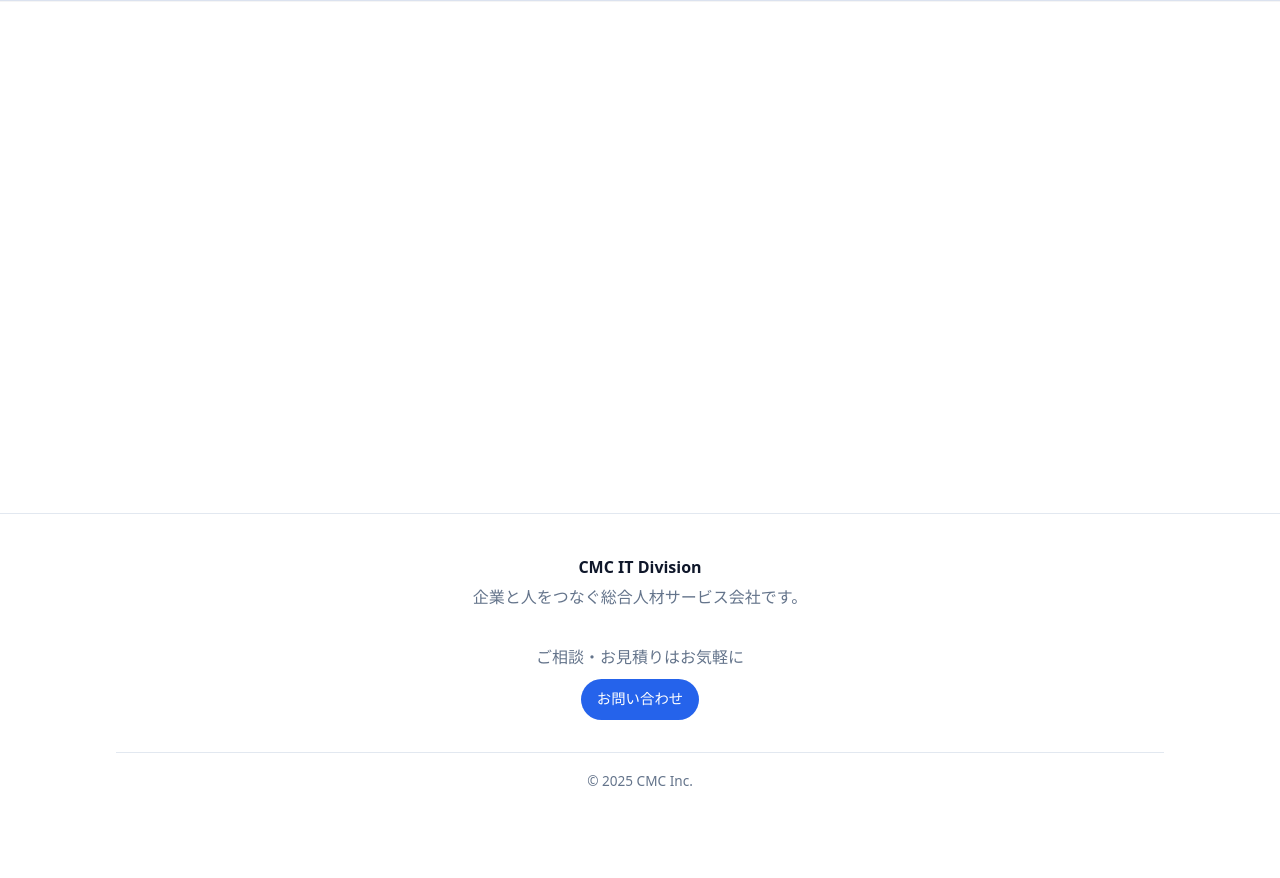
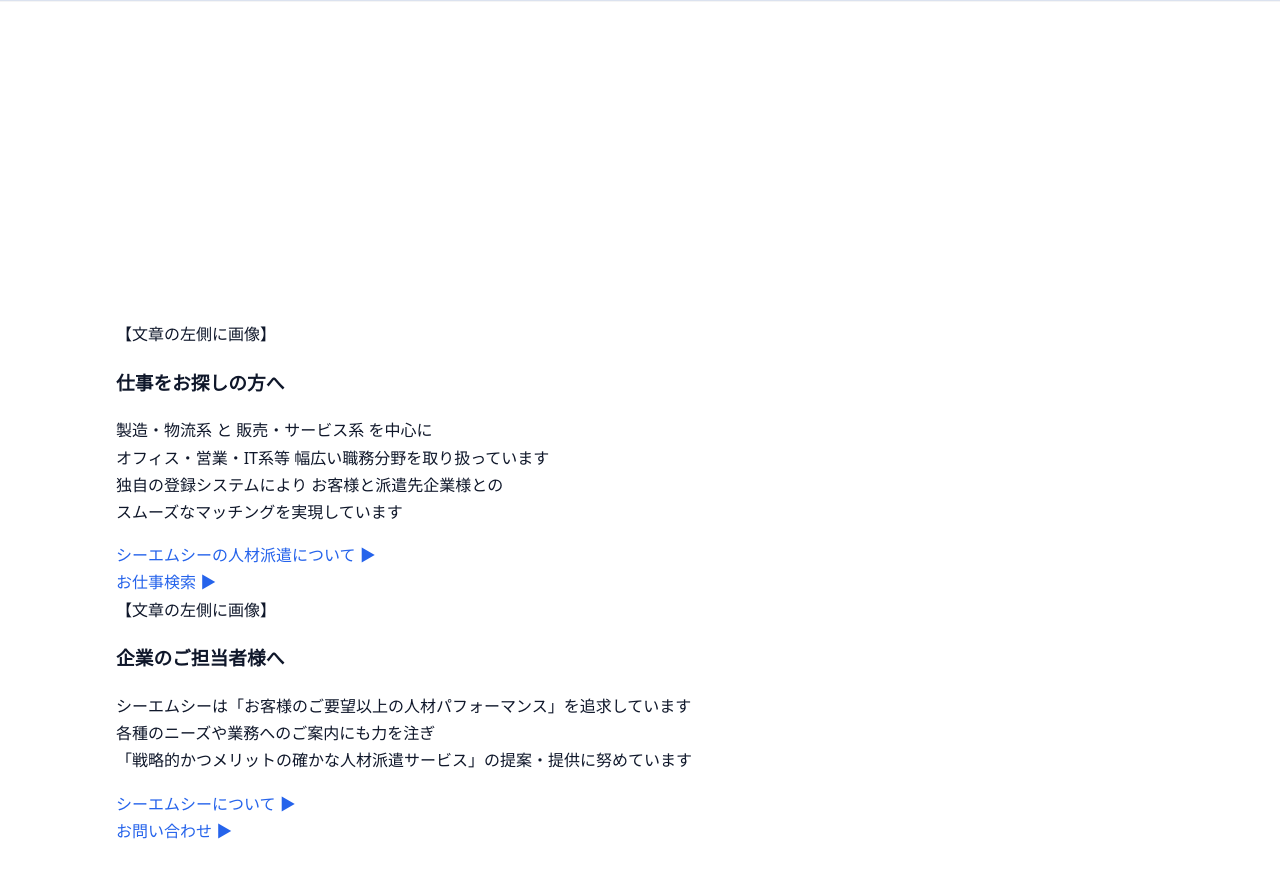
Before and after one commit to harukioono/team-landing-page, a plain HTML site: page index.html in a window 1280 px wide. Shown: the part 72-950 px from the top of the page. Before the commit the page ends 904 px from the top, so only its background shows below. Drawn offline with Linux system fonts and the light colour scheme.

Commit message:
Add service section with job and company information

```diff
--- a/index.html
+++ b/index.html
@@ -43,6 +43,43 @@
     <!-- ===== サービスセクション ===== -->
     <section id="services" class="section container">
       <!-- TODO: h2・2〜3項目（h3+p）で紹介 -->
+      <div class="services">
+
+  <div class="service-item">
+      <div class="image-box">【文章の左側に画像】</div>
+      <div class="text-area">
+          <h3>仕事をお探しの方へ</h3>
+          <p>
+              製造・物流系 と 販売・サービス系 を中心に<br>
+              オフィス・営業・IT系等 幅広い職務分野を取り扱っています<br>
+              独自の登録システムにより お客様と派遣先企業様との<br>
+              スムーズなマッチングを実現しています
+          </p>
+          <div class="btn-area">
+              <a href="#" class="pink-btn">シーエムシーの人材派遣について ▶</a><br>
+              <a href="#" class="pink-btn">お仕事検索 ▶</a><br>
+          </div>
+      </div>
+  </div>
+
+
+  <div class="service-item">
+      <div class="image-box">【文章の左側に画像】</div>
+      <div class="text-area">
+          <h3>企業のご担当者様へ</h3>
+          <p>
+              シーエムシーは「お客様のご要望以上の人材パフォーマンス」を追求しています<br>
+              各種のニーズや業務へのご案内にも力を注ぎ<br>
+              「戦略的かつメリットの確かな人材派遣サービス」の提案・提供に努めています
+          </p>
+          <div class="btn-area">
+              <a href="#" class="pink-btn">シーエムシーについて ▶</a><br>
+              <a href="#" class="pink-btn">お問い合わせ ▶</a><br>
+          </div>
+      </div>
+  </div>
+
+</div>
     </section>
 
     <!-- ===== 企業情報セクション（新設） ===== -->
```
